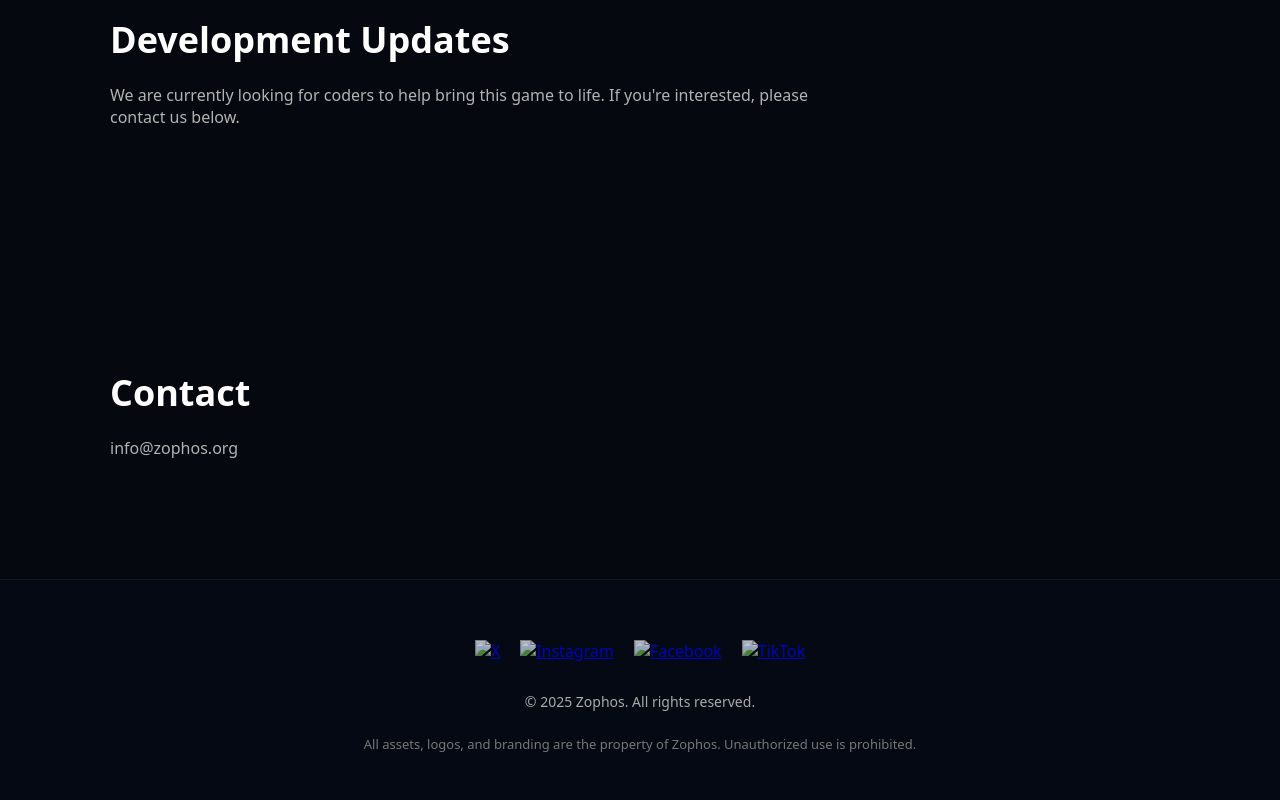
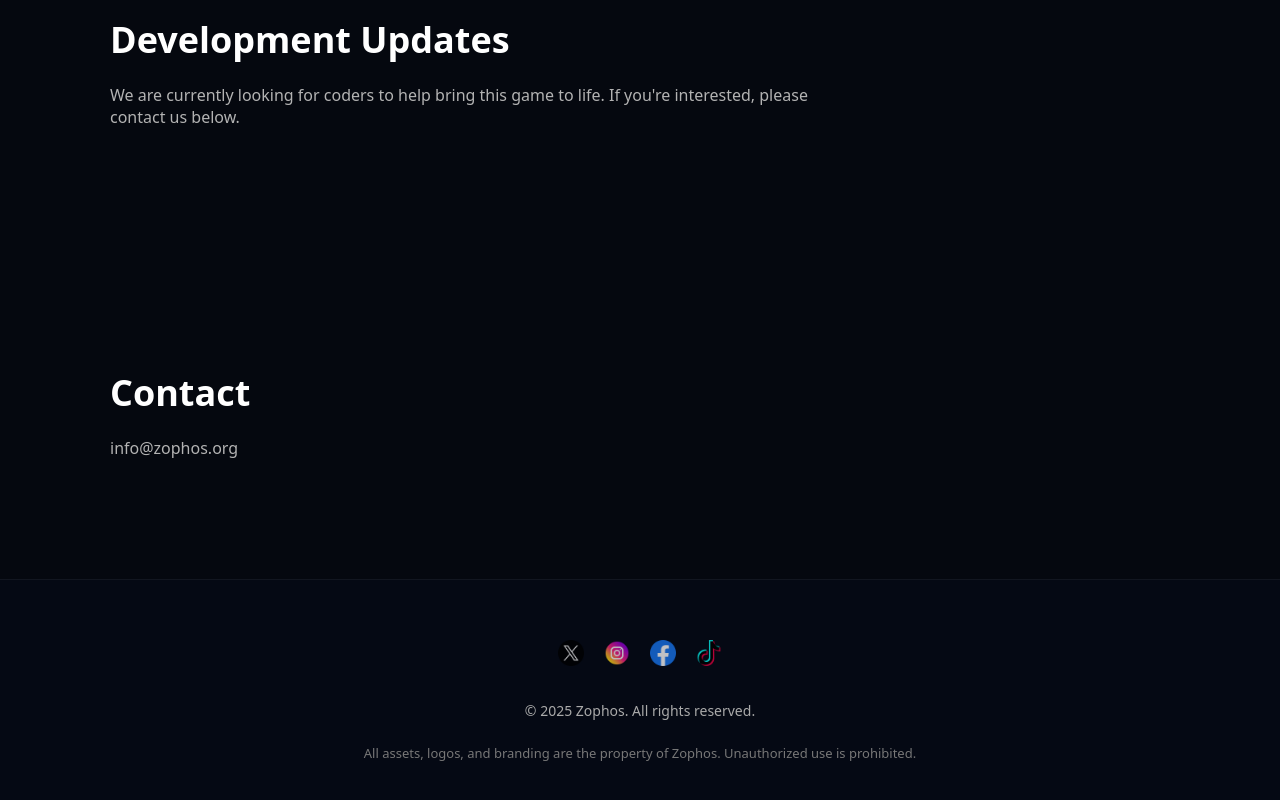
Before and after one commit to CODEMOZZER/play.zophos.org, a plain HTML site: page index.html in a window 1280 px wide. Shown: the part 1876-2676 px from the top of the page. Drawn offline with Linux system fonts and the light colour scheme.

Commit message:
error fixed

```diff
--- a/index.html
+++ b/index.html
@@ -4,7 +4,7 @@
 <meta charset="UTF-8">
 <meta name="viewport" content="width=device-width, initial-scale=1.0">
 <title>ZOPHOS</title>
-<link rel="icon" href="logo.png" type="image/png">
+<link rel="icon" type="image/png" href="logo.png">
 
 <style>
 :root {
@@ -254,16 +254,16 @@ section p {
 <footer class="site-footer">
   <div class="socials">
     <a href="https://x.com/zophosorg" target="_blank">
-      <img src="x.png" alt="X">
+      <img src="icons/x.png" alt="X">
     </a>
     <a href="https://www.instagram.com/zophosorg" target="_blank">
-      <img src="instagram.png" alt="Instagram">
+      <img src="icons/instagram.png" alt="Instagram">
     </a>
     <a href="#">
-      <img src="facebook.png" alt="Facebook">
+      <img src="icons/facebook.png" alt="Facebook">
     </a>
     <a href="https://www.tiktok.com/@zophosorg" target="_blank">
-      <img src="tiktok.png" alt="TikTok">
+      <img src="icons/tiktok.png" alt="TikTok">
     </a>
   </div>
 
```
Also changed, not shown: icons/facebook.png (added), icons/instagram.png (added), icons/tiktok.png (added), icons/x.png (added).
